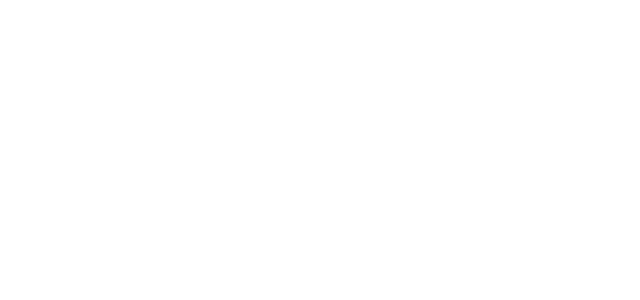
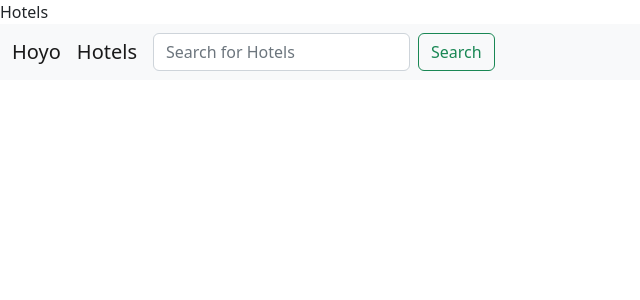
Before and after one commit to ronak-d/hotel-m-s, a React (Create React App) app: page /hotels in a window 1280 px wide. Shown: the top 300 px of the page, without its empty margins (0-640 px from the left). Built offline with nearby package versions, Linux system fonts and the light colour scheme.

Commit message:
resolved errors

```diff
--- a/package.json
+++ b/package.json
@@ -6,8 +6,11 @@
     "@testing-library/jest-dom": "^5.16.5",
     "@testing-library/react": "^13.4.0",
     "@testing-library/user-event": "^13.5.0",
+    "axios": "^1.3.4",
+    "bootstrap": "^5.2.3",
     "react": "^18.2.0",
     "react-dom": "^18.2.0",
+    "react-router-dom": "^6.9.0",
     "react-scripts": "5.0.1",
     "web-vitals": "^2.1.4"
   },
--- a/src/App.js
+++ b/src/App.js
@@ -1,11 +1,17 @@
 import "./App.css";
 import { BrowserRouter } from "react-router-dom";
+import Navbar from "./Components/Navbar/Navbar";
+import "bootstrap/dist/css/bootstrap.css";
+import AllRoutes from "./Routers/AllRoutes";
 
 function App() {
   return (
-    <BrowserRouter>
-      <div className="App"></div>
-    </BrowserRouter>
+    <>
+      <BrowserRouter>
+        <AllRoutes />
+        <Navbar />
+      </BrowserRouter>
+    </>
   );
 }
 
--- a/src/Components/Navbar/Navbar.jsx
+++ b/src/Components/Navbar/Navbar.jsx
@@ -1,26 +1,41 @@
 import React from "react";
+import { Link } from "react-router-dom";
+import "bootstrap/dist/css/bootstrap.css";
 
 const Navbar = () => {
   return (
     <div>
-      <nav class="navbar navbar-expand-lg bg-body-tertiary">
+      <nav class="navbar navbar-expand-lg navbar-light bg-light">
         <div class="container-fluid">
-          <a class="navbar-brand" href="#">
+          <Link class="navbar-brand" to={"/home"}>
             Hoyo
-          </a>
-          <div class="collapse navbar-collapse" id="navbarNav">
-            <ul class="navbar-nav">
-              <li class="nav-item">
-                <a class="nav-link active" aria-current="page" href="#">
-                  Home
-                </a>
-              </li>
-              <li class="nav-item">
-                <a class="nav-link active" aria-current="page" href="#">
-                  Hotels
-                </a>
-              </li>
-            </ul>
+          </Link>
+          <Link class="navbar-brand" to={"/hotels"}>
+            Hotels
+          </Link>
+          <button
+            class="navbar-toggler"
+            type="button"
+            // data-bs-toggle="collapse"
+            // data-bs-target="#navbarSupportedContent"
+            // aria-controls="navbarSupportedContent"
+            // aria-expanded="false"
+            // aria-label="Toggle navigation"
+          >
+            <span class="navbar-toggler-icon"></span>
+          </button>
+          <div class="collapse navbar-collapse" id="navbarSupportedContent">
+            <form class="d-flex">
+              <input
+                class="form-control me-2"
+                type="search"
+                placeholder="Search for Hotels"
+                aria-label="Search"
+              />
+              <button class="btn btn-outline-success" type="submit">
+                Search
+              </button>
+            </form>
           </div>
         </div>
       </nav>
--- a/src/Pages/Home.jsx
+++ b/src/Pages/Home.jsx
@@ -1,6 +1,9 @@
-import React from "react";
+import React, { useEffect } from "react";
+import axios from "axios";
 
 const Home = () => {
+  // useEffect(() => {}, []);
+
   return <div>Home</div>;
 };
 
```
Also changed, not shown: 1 other file (tests, documents, lock files or other folders).
